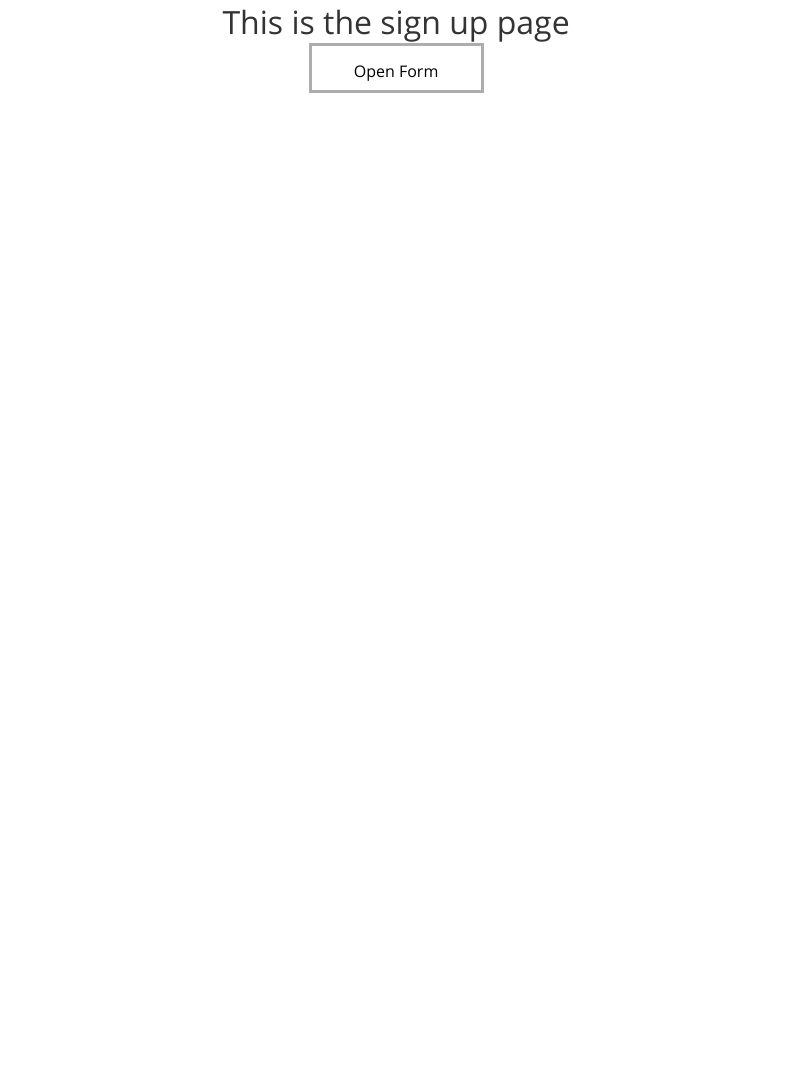
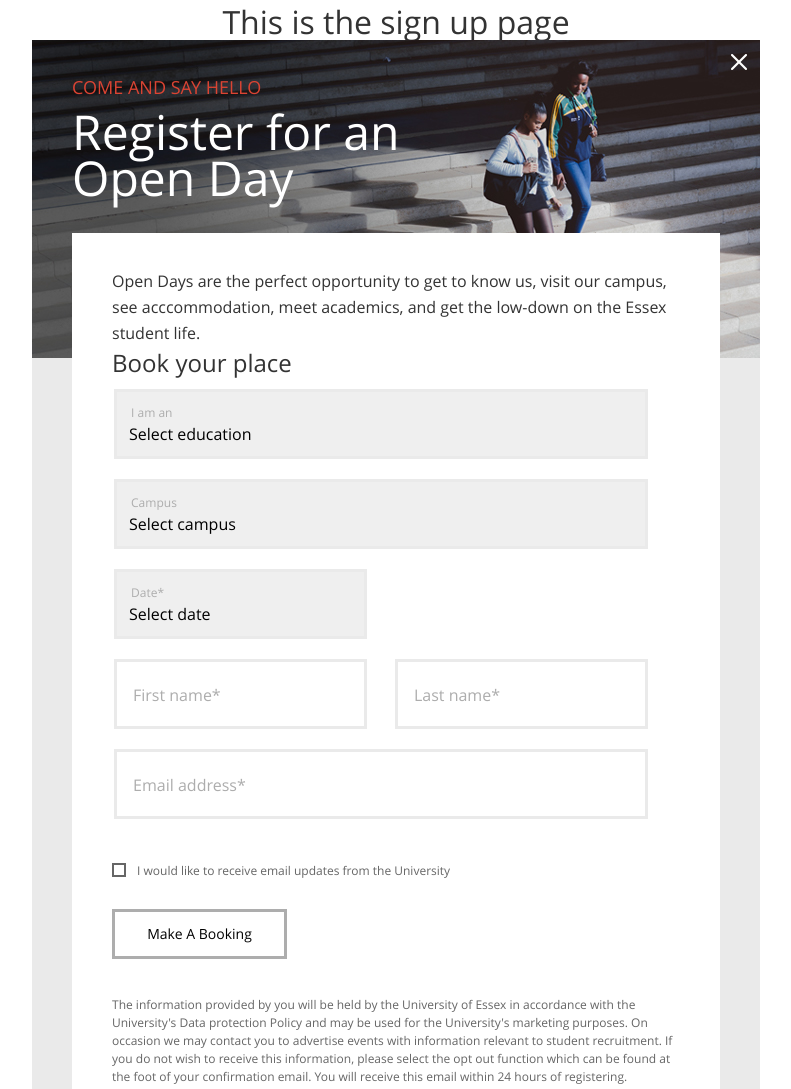
Before and after one commit to Eugene-94/form-markup-validation, a website: page source/index.html in a window 1280 px wide. Shown: the top 1089 px of the page, without its empty margins (244-1035 px from the left). Before the commit the page ends 800 px from the top, so only its background shows below. Drawn offline with nearby package versions, Linux system fonts and the light colour scheme; files that its build step writes are made by us from their sources.

Commit message:
desktop pixel perfect

```diff
--- a/source/index.html
+++ b/source/index.html
@@ -51,7 +51,7 @@
             </fieldset>
 
 
-            <fieldset class="form__fieldset">
+            <fieldset class="form__fieldset form__fieldset--date">
               <legend class="form__select-title">Date*</legend>
               <select class="form__select form__select--date" id="date" name="date" required>
                 <option value="" disabled selected hidden>Select date</option>
@@ -87,7 +87,7 @@
             </fieldset>
 
             <div class="subscribe-wrapper">
-              <input id="subscribe" type="checkbox" name="subscribe" value="updatesletters">
+              <input class="form__subscribe-input form__input--subscribe" id="subscribe" type="checkbox" name="subscribe" value="updatesletters">
               <label for="subscribe">I would like to receive email updates from the University</label>
             </div>
 
--- a/source/js/script.js
+++ b/source/js/script.js
@@ -4,15 +4,13 @@
   var openPopupBtn = document.querySelector('.sign-up__btn');
   var modal = document.querySelector('.modal');
   var closePopupBtn = modal.querySelector('.modal__close');
-  var inputs = modal.querySelectorAll('input');
+  var inputs = modal.querySelectorAll('.form__input');
   var labels = modal.querySelectorAll('.form__input-title');
   var form = modal.querySelector('.form');
   var emailInput = modal.querySelector('input[type="email"]');
   var error = modal.querySelector('.error');
   var selects = modal.querySelectorAll('select');
   var dateSelect = modal.querySelector('#date');
-
-  console.log(selects[2].required);
 
   var errors = {
     "date": "You forgot to choose the date",
--- a/source/sass/blocks/form-section.scss
+++ b/source/sass/blocks/form-section.scss
@@ -2,6 +2,8 @@
   display: flex;
   flex-direction: column;
   padding: 40px;
+  padding-top: 19px;
+  margin-top: 32px;
 
   background-color: #ffffff;
 }
@@ -15,12 +17,15 @@
 
 .form-section__intro {
   order: -1;
+  margin-bottom: 0;
 
   font-size: 16px;
   line-height: 26px;
 }
 
 .form-section__data-protection {
+  margin-top: 37px;
+
   font-size: 12px;
   font-weight: 400;
   line-height: 18px;
--- a/source/sass/blocks/form.scss
+++ b/source/sass/blocks/form.scss
@@ -2,6 +2,7 @@
   display: flex;
   flex-direction: column;
   padding-right: 30px;
+  margin-top: 10px;
 }
 
 .form__fieldset {
@@ -10,16 +11,20 @@
   border: none;
   padding: 0;
   margin-bottom: 20px;
+
+  &--date {
+    width: 253px;
+  }
 }
 
 .form__select {
   box-sizing: border-box;
 
   width: 100%;
-  padding-top: 35px;
-  padding-bottom: 15px;
-  padding-left: 15px;
-  border: 2px solid #eaeaea;
+  padding-top: 30px;
+  padding-bottom: 10px;
+  padding-left: 12px;
+  border: 3px solid #eaeaea;
 
   font-family: inherit;
   font-size: 16px;
@@ -30,7 +35,7 @@
 
 .form__select-title {
   position: absolute;
-  top: 10px;
+  top: 13px;
   left: 17px;
 
   color: #adadad;
@@ -60,10 +65,10 @@
   box-sizing: border-box;
 
   width: 100%;
-  padding-top: 35px;
-  padding-bottom: 15px;
-  padding-left: 15px;
-  border: 2px solid #eaeaea;
+  padding-top: 30px;
+  padding-bottom: 10px;
+  padding-left: 12px;
+  border: 3px solid #eaeaea;
 
   font-size: 16px;
   font-weight: 400;
@@ -72,8 +77,8 @@
 
 .form__input-title {
   &--nonfilled {
-    top: 27px;
-    left: 20px;
+    top: 25px;
+    left: 19px;
 
     font-size: 16px;
     font-weight: 800;
@@ -101,16 +106,48 @@
 .subscribe-wrapper {
   display: flex;
   align-items: center;
+  margin-top: 20px;
 
   font-size: 12px;
   line-height: 24px;
   color: #666666;
 }
 
+.form__subscribe-input {
+  display: none;
+}
+
+.form__subscribe-input + label {
+  position: relative;
+
+  padding-left: 25px;
+}
+
+.form__subscribe-input + label::before {
+  content: "";
+
+  box-sizing: border-box;
+
+  position: absolute;
+  top: 4px;
+  left: 0;
+
+  width: 14px;
+  height: 14px;
+  border: 2px solid #666666;
+}
+
+.form__subscribe-input:checked + label::before {
+  background-image: url('../img/subscribe-on.png');
+  background-repeat: no-repeat;
+  background-position: center;
+}
+
 .form__submit {
   width: 175px;
   height: 50px;
   border: 3px solid #adadad;
+  margin-top: 26px;
 
   font-size: 14px;
   font-weight: 800;
@@ -122,8 +159,8 @@
 
 .error {
   position: absolute;
-  left: 0;
-  bottom: -13px;
+  left: -3px;
+  bottom: -18px;
 
   font-size: 12px;
   color: #db4433;
--- a/source/sass/blocks/modal.scss
+++ b/source/sass/blocks/modal.scss
@@ -7,10 +7,11 @@
   transform: translateX(-50%);
   z-index: 100;
 
-  display: none;
+  display: flex;
   flex-direction: column;
   width: 728px;
   padding: 40px;
+  padding-top: 35px;
 
   text-align: left;
 
@@ -41,9 +42,12 @@
 
 .modal__title {
   margin: 0;
+  margin-top: 10px;
+  padding-right: 35%;
 
   font-family: inherit;
   font-size: 48px;
+  line-height: 46px;
   font-weight: 800;
   color: #ffffff;
 }
```
Also changed, not shown: FormModal_Desktop.png (added), FormModal_Mobile.png (added), source/img/subscribe-on.png (added).
